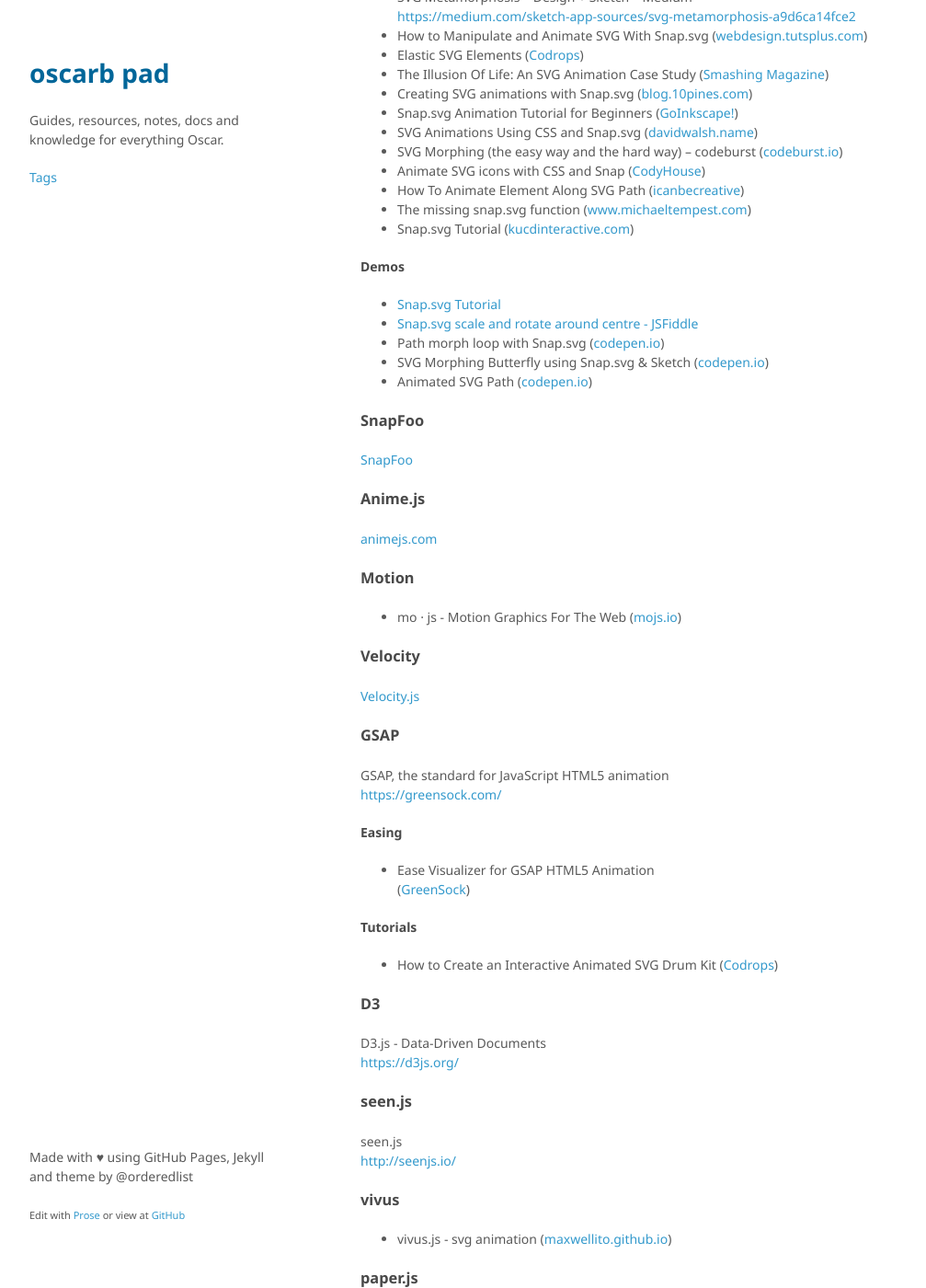
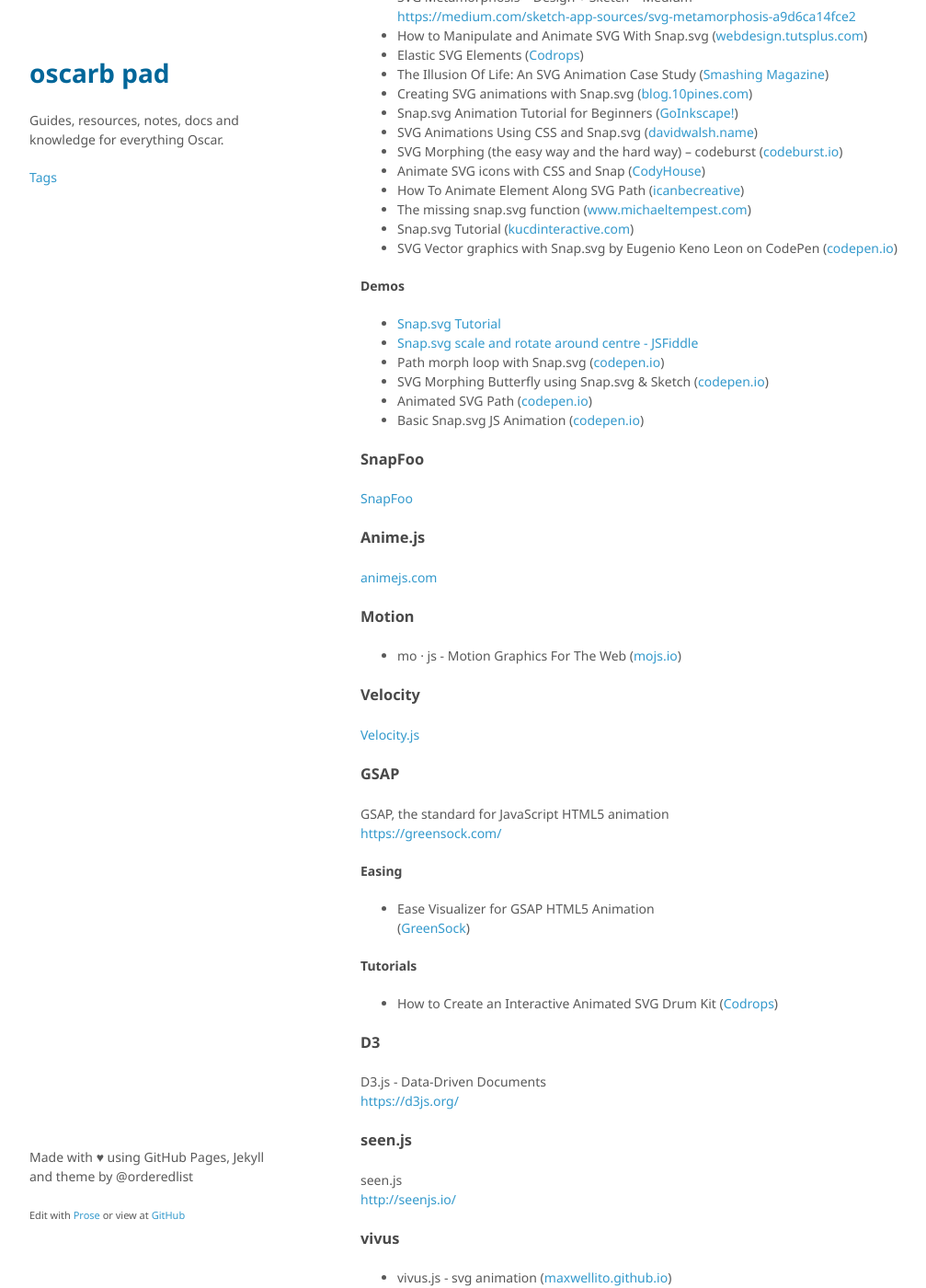
Before and after one commit to oscarb/pad, a Jekyll site: the page built from _docs/web-animation.md, in a window 1280 px wide and 1400 px high, scrolled down 1440 px. Shown: the whole window at 92% size, without its empty margins (128-1135 px from the left). Built offline with Jekyll 4.4.1, drawn with Linux system fonts in a browser that asks for light colours; some web fonts are replaced; some of the changed text lies outside the part shown.

Commit message:
Update web-animation.md

```diff
--- a/_docs/web-animation.md
+++ b/_docs/web-animation.md
@@ -79,7 +79,7 @@ https://medium.com/sketch-app-sources/svg-metamorphosis-a9d6ca14fce2
 * How To Animate Element Along SVG Path ([icanbecreative](http://icanbecreative.com/article/animate-element-along-svg-path/))
 * The missing snap.svg function ([www.michaeltempest.com](http://www.michaeltempest.com/the-missing-snap-svg-function/))
 * Snap.svg Tutorial ([kucdinteractive.com](http://kucdinteractive.com/jwatkins/snap.tutorial/))
-
+* SVG Vector graphics with Snap.svg by Eugenio Keno Leon on CodePen ([codepen.io](https://codepen.io/k3no/post/snap-svg))
 
 #### Demos
 
@@ -88,7 +88,7 @@ https://medium.com/sketch-app-sources/svg-metamorphosis-a9d6ca14fce2
 * Path morph loop with Snap.svg ([codepen.io](https://codepen.io/loac-fr/pen/oXVJoj))
 * SVG Morphing Butterfly using Snap.svg & Sketch ([codepen.io](https://codepen.io/natacoops/pen/rOrRvd))
 * Animated SVG Path ([codepen.io](https://codepen.io/mattsince87/pen/snqLy))
-
+* Basic Snap.svg JS Animation ([codepen.io](https://codepen.io/JMChristensen/pen/tFdCg))
 
 ### SnapFoo
 
@@ -140,6 +140,11 @@ http://seenjs.io/
 
 * Paper.js — About ([paperjs.org](http://paperjs.org/about/))
 
+
+### SVG.js
+
+http://svgjs.com/
+
 ## SMIL
 
 Synchronized Multimedia Integration Language
```
